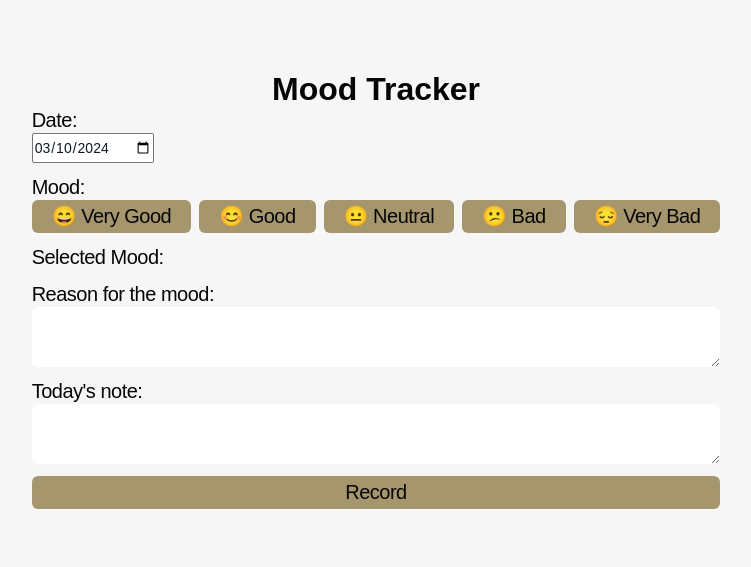
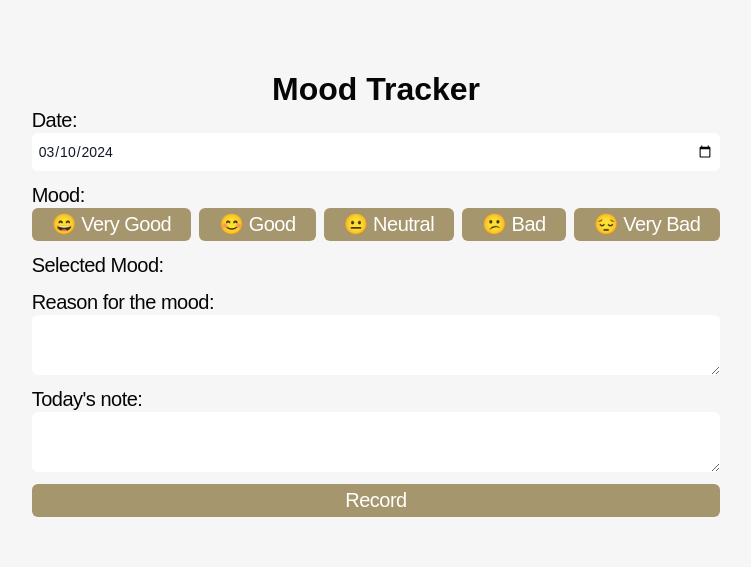
Before and after one commit to thebiggest0/QDS-group-11, a React (Vite) app: page / in a window 1280 px wide. Shown: the part 2420-2987 px from the top of the page, without its empty margins (264-1015 px from the left). Built offline with nearby package versions, Linux system fonts and the light colour scheme; no server answers; a web font is replaced by a local one.

Commit message:
CHANGE calendar layout and font colour

```diff
--- a/src/scenes/mood/index.tsx
+++ b/src/scenes/mood/index.tsx
@@ -46,7 +46,7 @@
                         id="dateInput"
                         value={date}
                         onChange={(e) => setDate(e.target.value)}
-                        className="block text-sm font-medium leading-6 text-gray-900"
+                        className="block w-full rounded-md border-0 p-1.5 text-gray-900 shadow-sm ring-1 ring-inset ring-gray-300 placeholder:text-gray-400 focus:ring-2 focus:ring-inset focus:ring-indigo-600 sm:text-sm sm:leading-6"
                     />
                 </div>
 
@@ -55,31 +55,31 @@
                     <div className="mood-buttons flex flex-wrap gap-2">
                         <div
                             onClick={() => handleMoodSelect('😄')}
-                            className="rounded-md bg-secondary-500 px-5 py-1 hover:bg-primary-500 hover:text-white no-underline text-gray-500"
+                            className="text-white rounded-md bg-secondary-500 px-5 py-1 hover:bg-primary-500 no-underline text-gray-500"
                         >
                             <span className='emoji-font'>😄</span> Very Good
                         </div>
                         <div
                             onClick={() => handleMoodSelect('😊')}
-                            className="rounded-md bg-secondary-500 px-5 py-1 hover:bg-primary-500 hover:text-white no-underline text-gray-500"
+                            className="text-white rounded-md bg-secondary-500 px-5 py-1 hover:bg-primary-500 no-underline text-gray-500"
                         >
                             😊 Good
                         </div>
                         <div
                             onClick={() => handleMoodSelect('😐')}
-                            className="rounded-md bg-secondary-500 px-5 py-1 hover:bg-primary-500 hover:text-white no-underline text-gray-500"
+                            className="text-white rounded-md bg-secondary-500 px-5 py-1 hover:bg-primary-500 no-underline text-gray-500"
                         >
                             😐 Neutral
                         </div>
                         <div
                             onClick={() => handleMoodSelect('😕')}
-                            className="rounded-md bg-secondary-500 px-5 py-1 hover:bg-primary-500 hover:text-white no-underline text-gray-500"
+                            className="text-white rounded-md bg-secondary-500 px-5 py-1 hover:bg-primary-500 no-underline text-gray-500"
                         >
                             😕 Bad
                         </div>
                         <div
                             onClick={() => handleMoodSelect('😔')}
-                            className="rounded-md bg-secondary-500 px-5 py-1 hover:bg-primary-500 hover:text-white no-underline text-gray-500"
+                            className="text-white rounded-md bg-secondary-500 px-5 py-1 hover:bg-primary-500 no-underline text-gray-500"
                         >
                             😔 Very Bad
                         </div>
@@ -117,8 +117,8 @@
                     onClick={(e) => {
                         handleSubmit(e);
                     }}
-                    className="text-center record-button rounded-md bg-secondary-500 px-5 py-1
-                    hover:bg-primary-500 hover:text-white no-underline text-gray-500
+                    className="text-white  text-center record-button rounded-md bg-secondary-500 px-5 py-1
+                    hover:bg-primary-500 no-underline text-gray-500
                     text-xl lg:text-6xl font-light leading-tight tracking-tight"
                 >
                     Record
```
